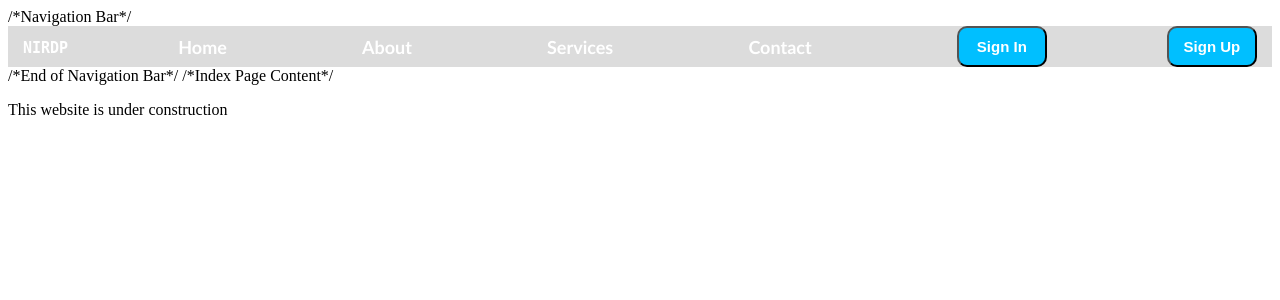
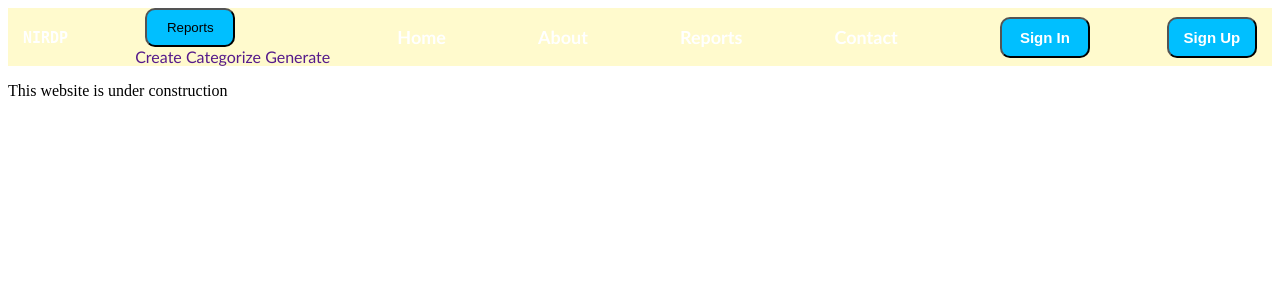
Before and after one commit to Natotox/NIRDP, a PHP site: page / in a window 1280 px wide. Shown: the top 300 px of the page. Run offline with PHP 8.4, Linux system fonts and the light colour scheme.

Commit message:
Updated index.html, navbar.css & created about.html
NavBar

```diff
--- a/index.html
+++ b/index.html
@@ -1,4 +1,3 @@
-<!DOCTYPE html>
 <!DOCTYPE html>
 <html>
 	<head>
@@ -6,7 +5,7 @@
 		<link rel="stylesheet" type="text/css" href="navbar.css">
 	</head>
 	<body>
-		/*Navigation Bar*/
+		<!--Navigation Bar-->
 		<header>
 			<nav class="navbar">
 				<div class="navdiv">
@@ -15,19 +14,33 @@
 							NIRDP
 						</a>
 					</div>
+					<div class="dropdown">
+						<button>Reports</button>
+						<div class="content">
+							<a href="">Create</a>
+							<a href="">Categorize</a>
+							<a href="">Generate</a>
+						</div>
+					</div>
 					<li>
 						<a href="">
 							Home
 						</a>
 					</li>
 					<li>
-						<a href="">
+						<a href="about.html">
 							About
 						</a>
 					</li>
 					<li>
+						<!--
+						Make Reports a dropdown of:
+							Create a Report
+							Categorize Reports
+							Generate Report
+						-->
 						<a href="">
-							Services
+							Reports
 						</a>
 					</li>
 					<li>
@@ -48,9 +61,9 @@
 				</div>
 			</nav>
 		</header>
-		/*End of Navigation Bar*/
+		<!--End of Navigation Bar-->
 
-		/*Index Page Content*/
+		<!--Index Page Content-->
 		<p>This website is under construction</p>
 	</body>
 </html>
--- a/navbar.css
+++ b/navbar.css
@@ -3,7 +3,7 @@
 }
 
 .navbar{
-	background: gainsboro;
+	background: lemonchiffon;
 	font-family: calibri;
 	padding-right: 15px;
 	padding-left: 15px;
```
Also changed, not shown: about.html (added, +15 -0 lines).
